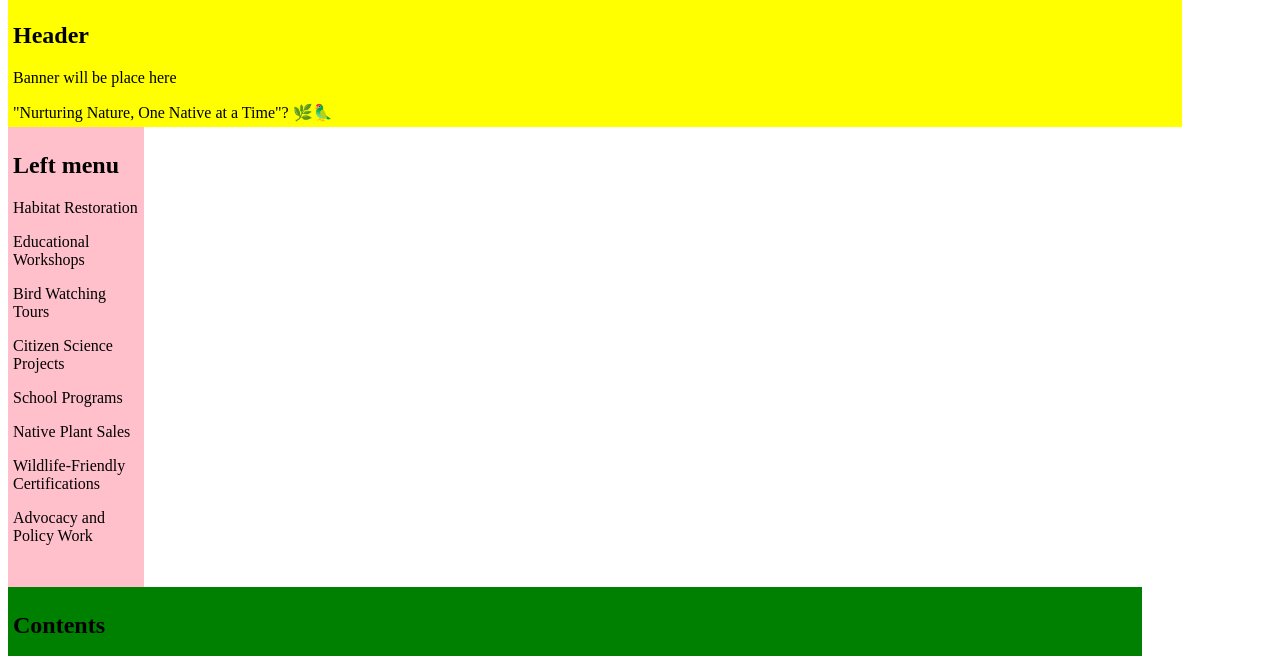
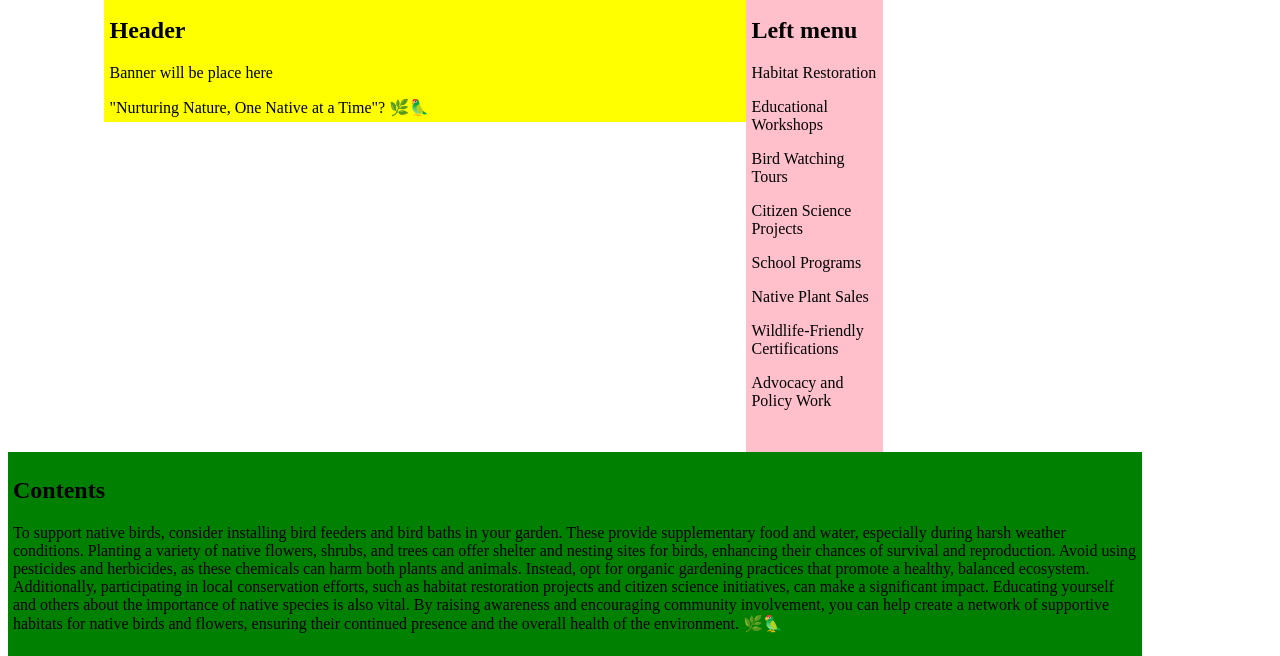
Before and after one commit to BRyder123/Assessment, a plain HTML site: page index.html in a window 1280 px wide. Shown: the part 129-785 px from the top of the page. Drawn offline with Linux system fonts and the light colour scheme.

Commit message:
Update mystyle.css

```diff
--- a/css/mystyle.css
+++ b/css/mystyle.css
@@ -7,7 +7,7 @@
 .myPage {
   }
   .MyHeader {
-  width: 92.05%;
+  width: 50%;
   background-color: yellow;
   height: 120px;
   padding: 5px;
```
